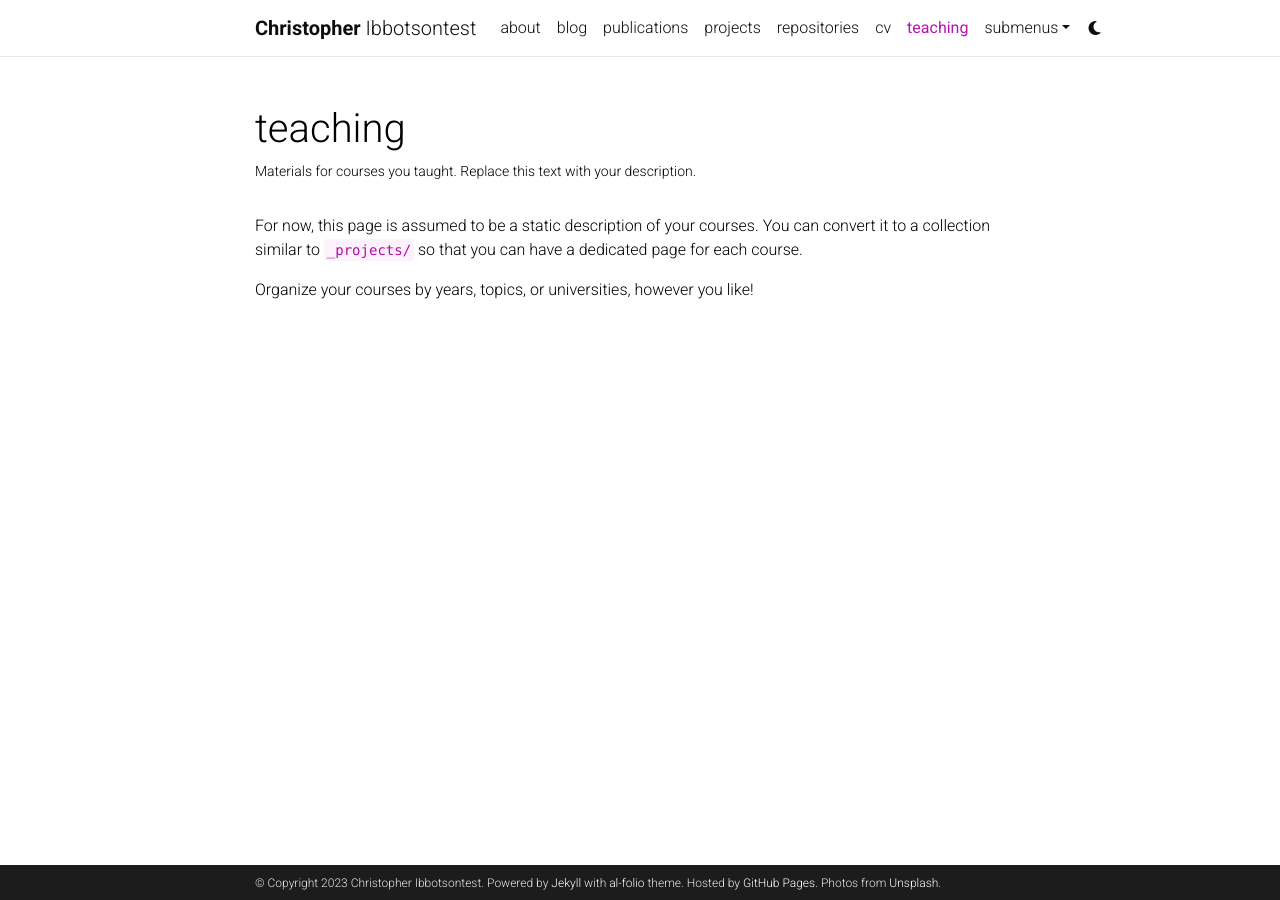
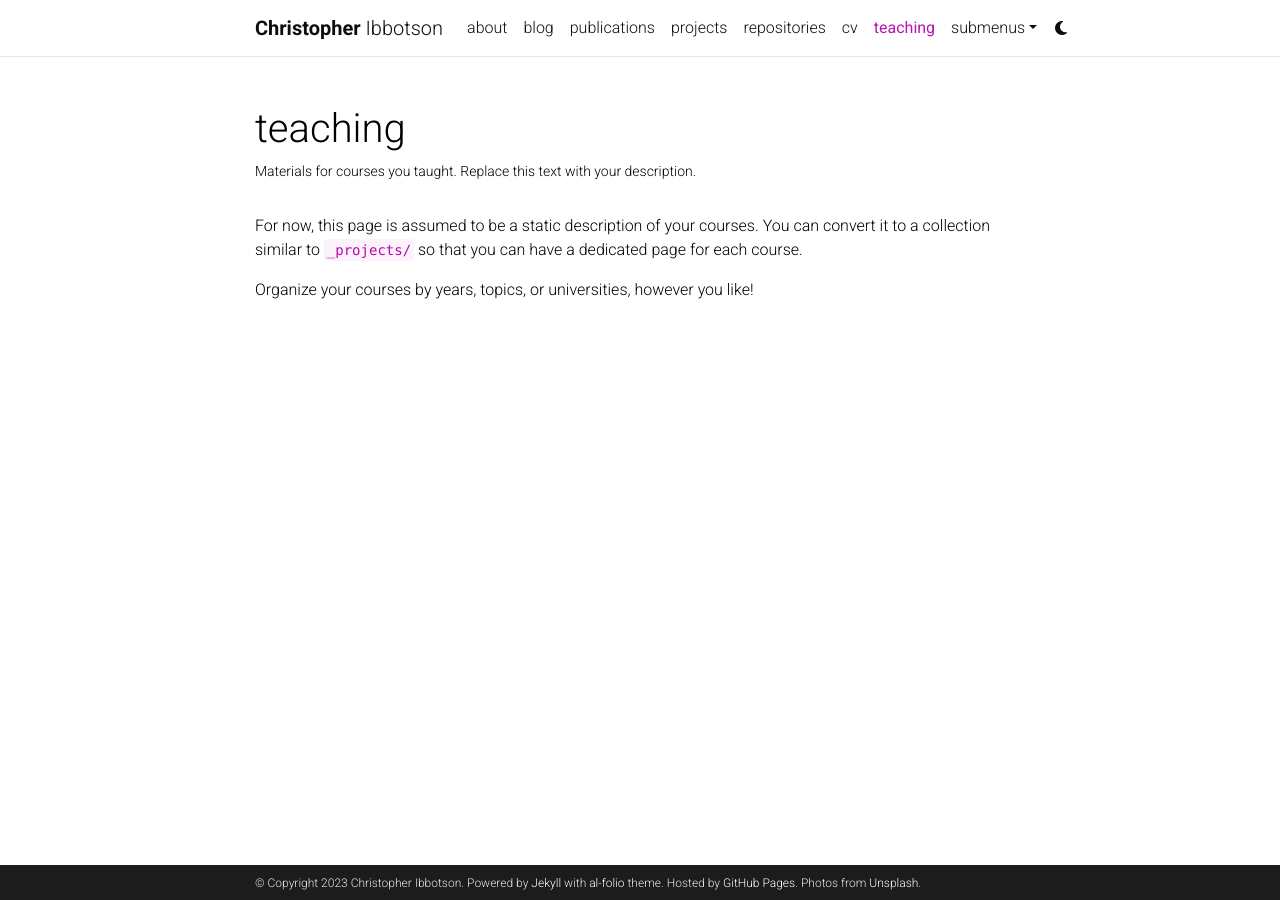
Before and after one commit to chr-ibb/chr-ibb.github.io, a Jekyll site: the page built from _pages/teaching.md, in a window 1280 px wide. Built offline with Jekyll 4.4.1, drawn with Linux system fonts in a browser that asks for light colours; comment, search, counter and statistics services are not loaded; a style sheet for code colours, icons or effects is not loaded.

```diff
--- a/_config.yml
+++ b/_config.yml
@@ -5,7 +5,7 @@
 title: blank # the website title (if blank, full name will be used instead)
 first_name: Christopher
 middle_name:
-last_name: Ibbotsontest
+last_name: Ibbotson
 email: chr.ibbotson@gmail.com
 description: > # the ">" symbol means to ignore newlines until "footer_text:"
   A simple, whitespace theme for academics. Based on [*folio](https://github.com/bogoli/-folio) design.
```
Also changed, not shown: _pages/about.md (+1 -1 lines).
